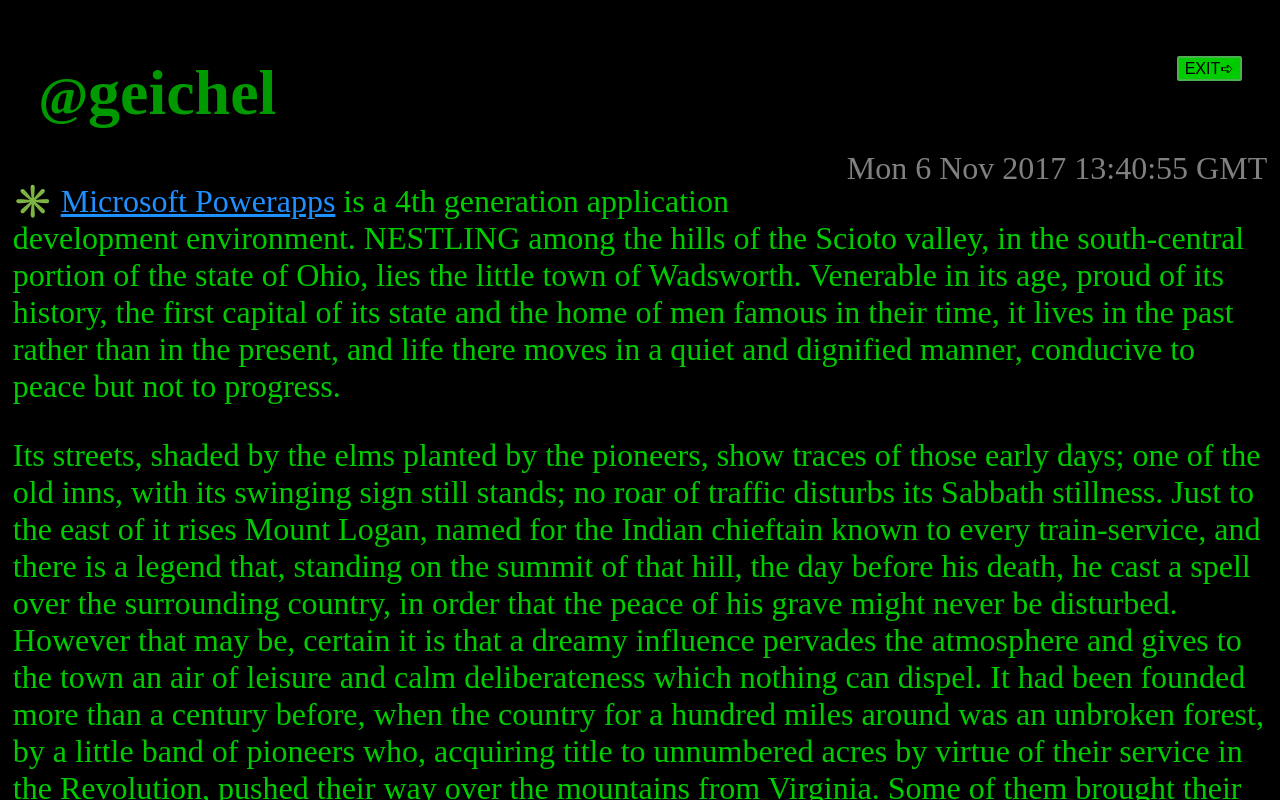
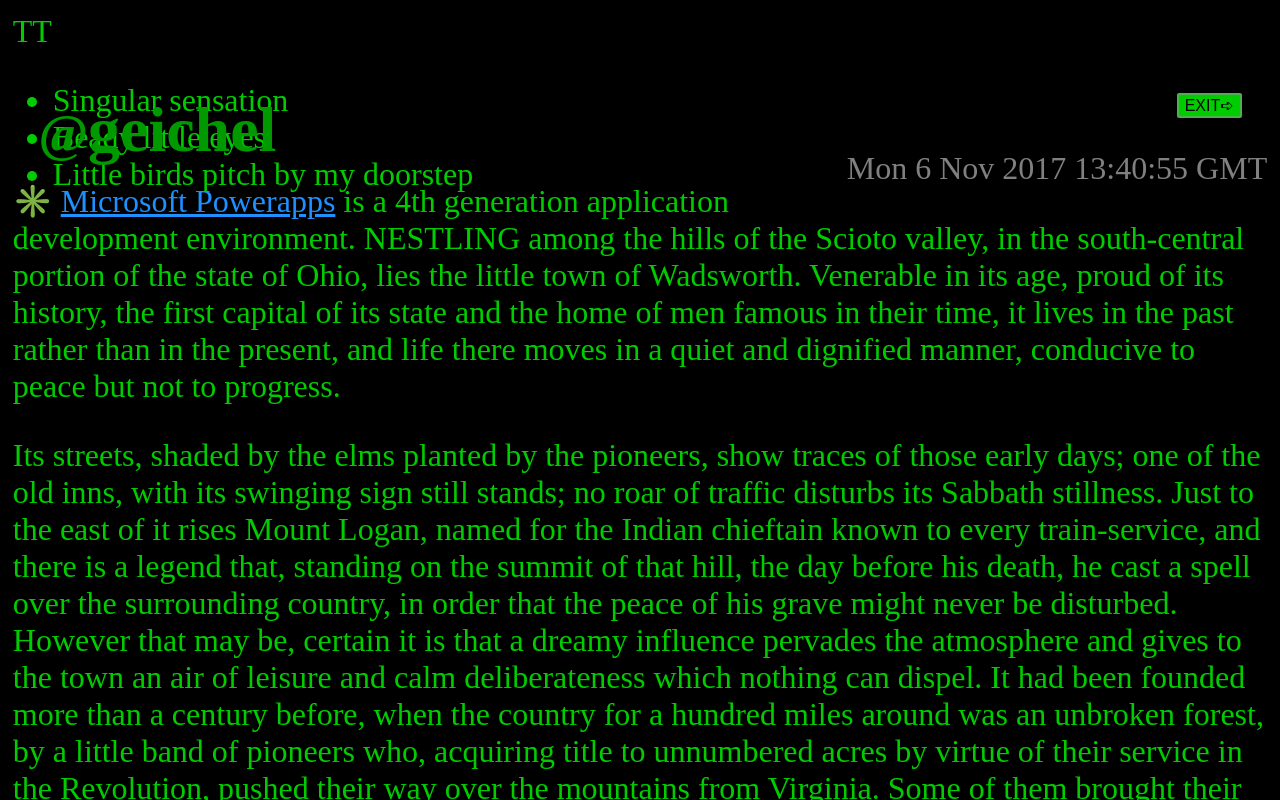
Before and after one commit to geichel/geichel.github.io, a plain HTML site: page index.html in a window 1280 px wide. Shown: the top 800 px of the page. Drawn offline with nearby package versions, Linux system fonts and the light colour scheme.

Commit message:
json test

```diff
--- a/index.html
+++ b/index.html
@@ -14,8 +14,34 @@
             #main { overflow: auto; position: absolute; width: 98%; top: 150px; bottom: 0; }
             .dark {color:#090;}
         </style>
+
+        <script type="text/javascript" src="https://code.jquery.com/jquery-3.2.1.min.js"></script>
+
+        <script type="text/javascript">
+        $(document).ready(function(){
+
+        $("#msgid").html("TT");
+
+        $.getJSON( "x/x.json", function( data ) {
+          var items = [];
+          $.each( data, function( key, val ) {
+            items.push( "<li id='" + key + "'>" + val + "</li>" );
+          });
+
+          $( "<ul/>", {
+            "class": "my-new-list",
+            html: items.join( "" )
+          }).appendTo( "body" );
+        });
+
+//end-doc-ready
+});
+        </script>
+
     </head>
     <body>
+<div id="msgid">  </div>
+
         <div id="header"><h1 class='dark'><small>@</small>geichel
 <a href='https://google.ie'><button type="button">EXIT➪</button></a>
 </h1>
--- /dev/null
+++ b/x/x.json
@@ -0,0 +1,5 @@
+{
+  "one": "Singular sensation",
+  "two": "Beady little eyes",
+  "three": "Little birds pitch by my doorstep"
+}
```
